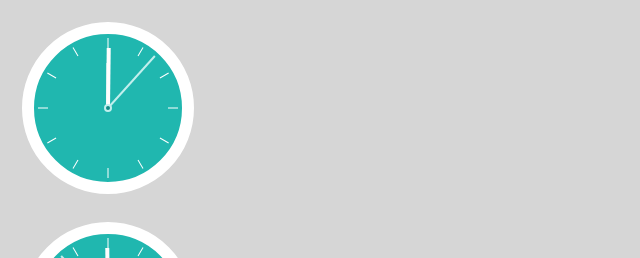
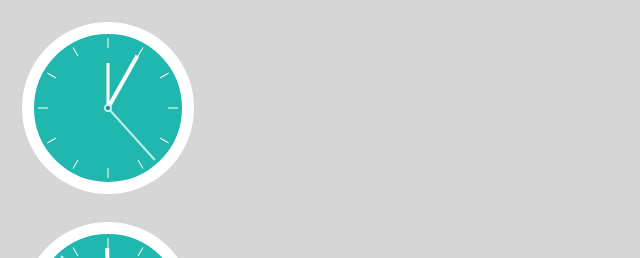
Before and after one commit to JoelLei121/a-simple-clock, a Next.js app: page / in a window 1280 px wide. Shown: the top 258 px of the page, without its empty margins (0-640 px from the left). Built offline with nearby package versions, Linux system fonts and the light colour scheme.

Commit message:
fix bug: clock

```diff
--- a/components/utils/BasicClock.js
+++ b/components/utils/BasicClock.js
@@ -20,11 +20,11 @@ export default function BasicClock({ time, initTime={ hour: 0, minute: 0, second
                 <circle id="circle" style={{stroke: "#FFF", strokeWidth: "12px", fill:"#20B7AF"}} cx="100" cy="100" r="80"></circle>
             </g>
             <g>
-                <line x1="100" y1="100" x2="100" y2="55" transform={`rotate(${initTime.hour + hour*15} 100 100)`} style={{strokeWidth: "3px", stroke: "#fffbf9"}} id="hourhand">
+                <line x1="100" y1="100" x2="100" y2="55" transform={`rotate(${(initTime.hour + hour)*15} 100 100)`} style={{strokeWidth: "3px", stroke: "#fffbf9"}} id="hourhand">
                 </line>
-                <line x1="100" y1="100" x2="100" y2="40" transform={`rotate(${initTime.minute + minute*6} 100 100)`} style={{strokeWidth: "4px", stroke: "#fdfdfd"}} id="minutehand">
+                <line x1="100" y1="100" x2="100" y2="40" transform={`rotate(${(initTime.minute + minute)*6} 100 100)`} style={{strokeWidth: "4px", stroke: "#fdfdfd"}} id="minutehand">
                 </line>
-                <line x1="100" y1="100" x2="100" y2="30" transform={`rotate(${initTime.second + second*6} 100 100)`} style={{strokeWidth: "2px", stroke: "#C1EFED"}} id="secondhand">
+                <line x1="100" y1="100" x2="100" y2="30" transform={`rotate(${(initTime.second + second)*6} 100 100)`} style={{strokeWidth: "2px", stroke: "#C1EFED"}} id="secondhand">
                 </line>
             </g>
             <circle id="center" style={{fill:"#128A86", stroke: "#C1EFED", strokeWidth: "2px"}} cx="100" cy="100" r="3"></circle>
--- a/pages/index.js
+++ b/pages/index.js
@@ -7,11 +7,14 @@ import AutoClock from "../components/utils/AutoClock";
 export default function HomePage() {
     const context = useContext(SampleContext);
     const sampleData = context.sampleData;
+
+    const initTime = { hour: 0, minute: 5, second: 30 };
+
     return (
         <>
             <div style={{width: "100%", height: "100%"}}>
                 {/* <SampleComponent message={sampleData.message}/> */}
-                <AutoClock />
+                <AutoClock reverse={true} initTime={initTime}/>
                 <AutoClock reverse={true}/>
                 <AutoClock />
             </div>
```
